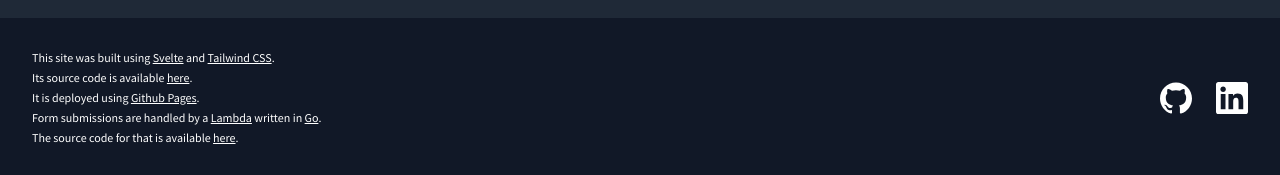
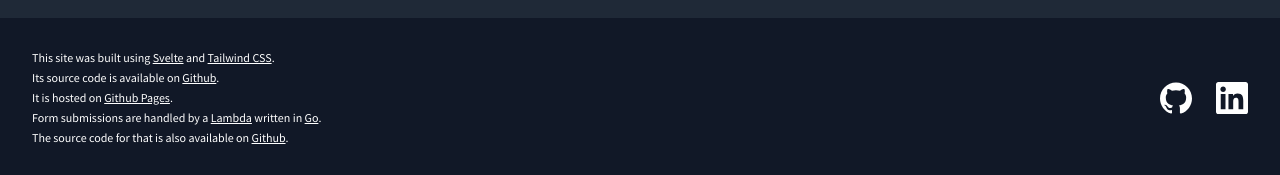
Before and after one commit to dakotalillie/dakotadacoda-site, a Svelte app: page / in a window 1280 px wide. Shown: the part 2510-2685 px from the top of the page. Built offline with nearby package versions, Linux system fonts and the light colour scheme.

Commit message:
Change footer wording

```diff
--- a/src/Footer.svelte
+++ b/src/Footer.svelte
@@ -18,15 +18,18 @@
         and
         <a href="https://tailwindcss.com/">Tailwind CSS</a>.
       </p>
-      <p>Its source code is available <a href="https://github.com/dakotalillie/dakotadacoda-site">here</a>.</p>
-      <p>It is deployed using <a href="https://pages.github.com/">Github Pages</a>.</p>
+      <p>Its source code is available on <a href="https://github.com/dakotalillie/dakotadacoda-site">Github</a>.</p>
+      <p>It is hosted on <a href="https://pages.github.com/">Github Pages</a>.</p>
       <p>
         Form submissions are handled by a
         <a href="https://aws.amazon.com/lambda/">Lambda</a>
         written in
         <a href="https://golang.org/">Go</a>.
       </p>
-      <p>The source code for that is available <a href="https://github.com/dakotalillie/dakotadacoda-svc">here</a>.</p>
+      <p>
+        The source code for that is also available on
+        <a href="https://github.com/dakotalillie/dakotadacoda-svc">Github</a>.
+      </p>
     </div>
     <div class="flex flex-row items-center space-x-6">
       <Github />
```
